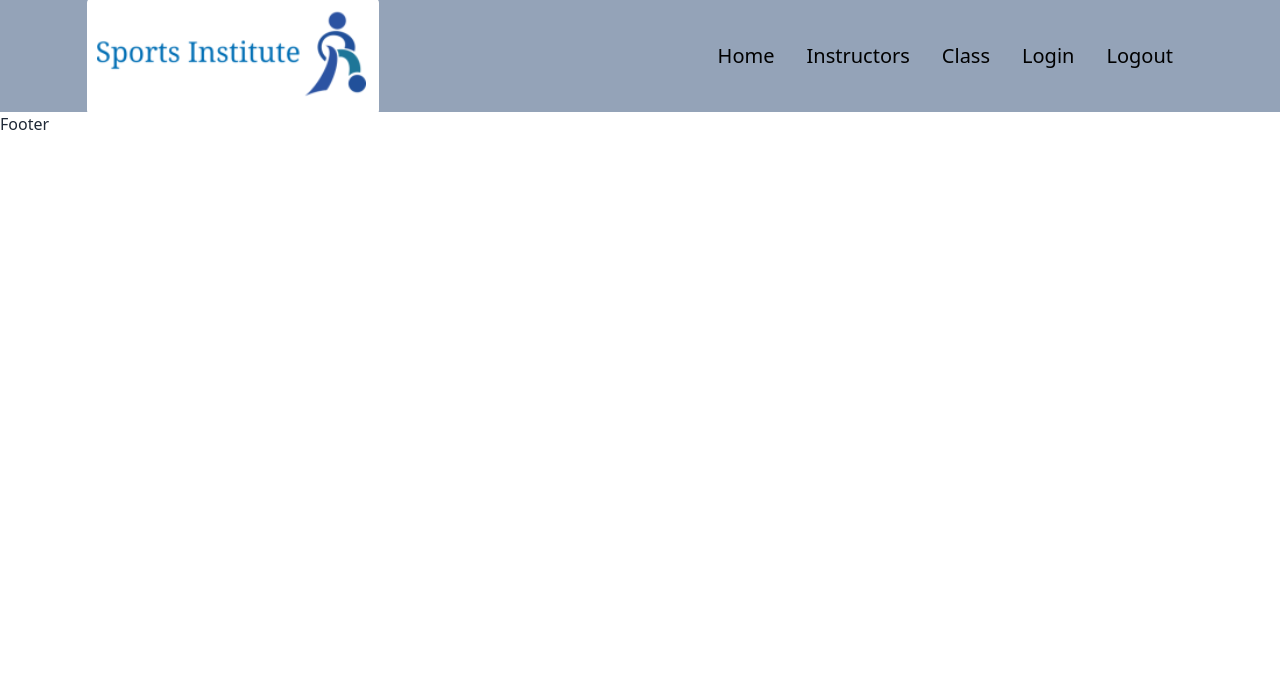
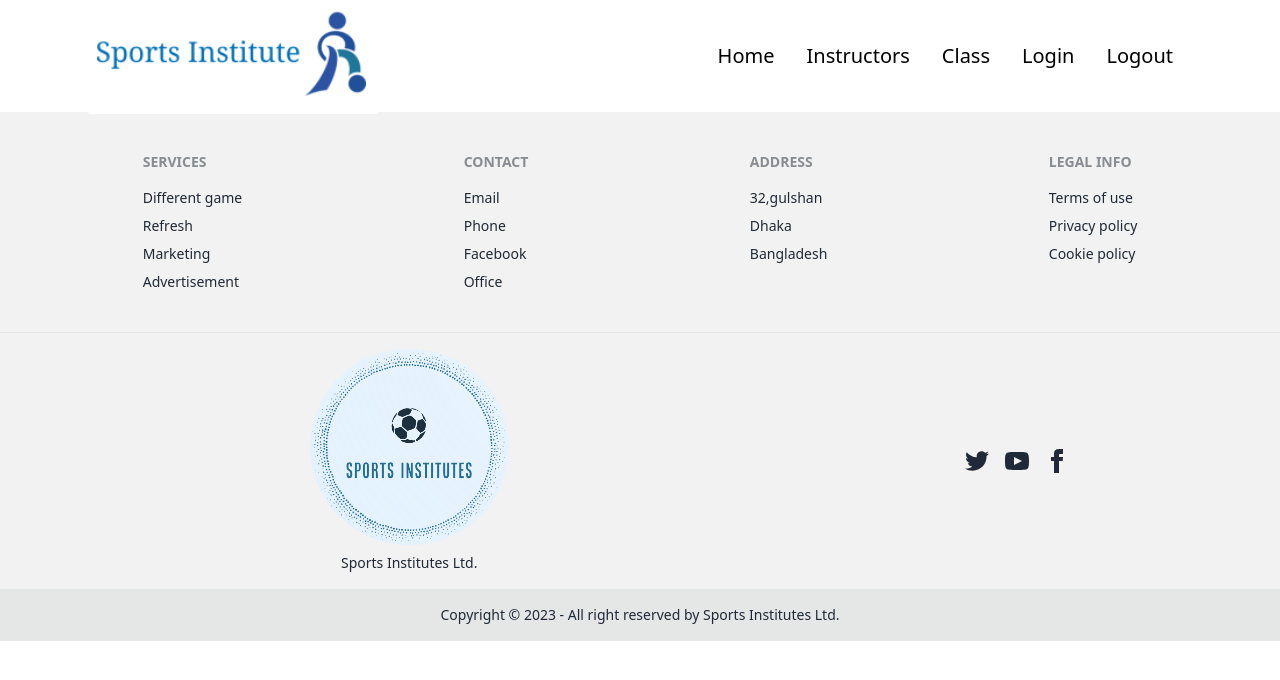
Before and after one commit to Pronoy568/Sports-Institute-Client, a React (Vite) app: page / in a window 1280 px wide. Shown: the top 680 px of the page. Built offline with nearby package versions, Linux system fonts and the light colour scheme.

Commit message:
Footer Complete

```diff
--- a/src/pages/Shared/Footer/Footer.jsx
+++ b/src/pages/Shared/Footer/Footer.jsx
@@ -1,9 +1,87 @@
 import React from "react";
+import logo from "../../../assets/logo/logo4.png";
 
 const Footer = () => {
   return (
     <div>
-      <h1>Footer</h1>
+      <footer className="p-10 bg-base-200 text-base-content">
+        <div className="footer justify-center md:justify-normal">
+          <div className="md:justify-self-center">
+            <span className="footer-title">Services</span>
+            <p>Different game</p>
+            <p>Refresh</p>
+            <p>Marketing</p>
+            <p>Advertisement</p>
+          </div>
+          <div className="md:justify-self-center">
+            <span className="footer-title">Contact</span>
+            <p>Email</p>
+            <p>Phone</p>
+            <p>Facebook</p>
+            <p>Office</p>
+          </div>
+          <div className="md:justify-self-center">
+            <span className="footer-title">Address</span>
+            <p>32,gulshan</p>
+            <p>Dhaka</p>
+            <p>Bangladesh</p>
+          </div>
+          <div className="md:justify-self-center">
+            <span className="footer-title">Legal Info</span>
+            <p>Terms of use</p>
+            <p>Privacy policy</p>
+            <p>Cookie policy</p>
+          </div>
+        </div>
+      </footer>
+      <footer className="footer px-10 py-4 border-t bg-base-200 text-base-content border-base-300">
+        <div className="items-center justify-self-center">
+          <img className="rounded-full w-2/4 mx-auto" src={logo} alt="logo" />
+          <p className="mx-auto">Sports Institutes Ltd.</p>
+        </div>
+        <div className="md:place-self-center justify-self-center">
+          <div className="grid grid-flow-col gap-4">
+            <a>
+              <svg
+                xmlns="http://www.w3.org/2000/svg"
+                width="24"
+                height="24"
+                viewBox="0 0 24 24"
+                className="fill-current"
+              >
+                <path d="M24 4.557c-.883.392-1.832.656-2.828.775 1.017-.609 1.798-1.574 2.165-2.724-.951.564-2.005.974-3.127 1.195-.897-.957-2.178-1.555-3.594-1.555-3.179 0-5.515 2.966-4.797 6.045-4.091-.205-7.719-2.165-10.148-5.144-1.29 2.213-.669 5.108 1.523 6.574-.806-.026-1.566-.247-2.229-.616-.054 2.281 1.581 4.415 3.949 4.89-.693.188-1.452.232-2.224.084.626 1.956 2.444 3.379 4.6 3.419-2.07 1.623-4.678 2.348-7.29 2.04 2.179 1.397 4.768 2.212 7.548 2.212 9.142 0 14.307-7.721 13.995-14.646.962-.695 1.797-1.562 2.457-2.549z"></path>
+              </svg>
+            </a>
+            <a>
+              <svg
+                xmlns="http://www.w3.org/2000/svg"
+                width="24"
+                height="24"
+                viewBox="0 0 24 24"
+                className="fill-current"
+              >
+                <path d="M19.615 3.184c-3.604-.246-11.631-.245-15.23 0-3.897.266-4.356 2.62-4.385 8.816.029 6.185.484 8.549 4.385 8.816 3.6.245 11.626.246 15.23 0 3.897-.266 4.356-2.62 4.385-8.816-.029-6.185-.484-8.549-4.385-8.816zm-10.615 12.816v-8l8 3.993-8 4.007z"></path>
+              </svg>
+            </a>
+            <a>
+              <svg
+                xmlns="http://www.w3.org/2000/svg"
+                width="24"
+                height="24"
+                viewBox="0 0 24 24"
+                className="fill-current"
+              >
+                <path d="M9 8h-3v4h3v12h5v-12h3.642l.358-4h-4v-1.667c0-.955.192-1.333 1.115-1.333h2.885v-5h-3.808c-3.596 0-5.192 1.583-5.192 4.615v3.385z"></path>
+              </svg>
+            </a>
+          </div>
+        </div>
+      </footer>
+      <footer className="footer footer-center p-4 bg-base-300 text-base-content">
+        <div>
+          <p>Copyright © 2023 - All right reserved by Sports Institutes Ltd.</p>
+        </div>
+      </footer>
     </div>
   );
 };
--- a/src/pages/Shared/Navbar/Navbar.jsx
+++ b/src/pages/Shared/Navbar/Navbar.jsx
@@ -25,7 +25,7 @@
 
   return (
     <div>
-      <div className="navbar h-28 bg-slate-400 justify-around">
+      <div className="navbar h-28 bg-white justify-around">
         <div className="navbar-start md:w-1/4 md:mx-auto">
           <div className="dropdown">
             <label tabIndex={0} className="btn btn-ghost lg:hidden text-black">
```
